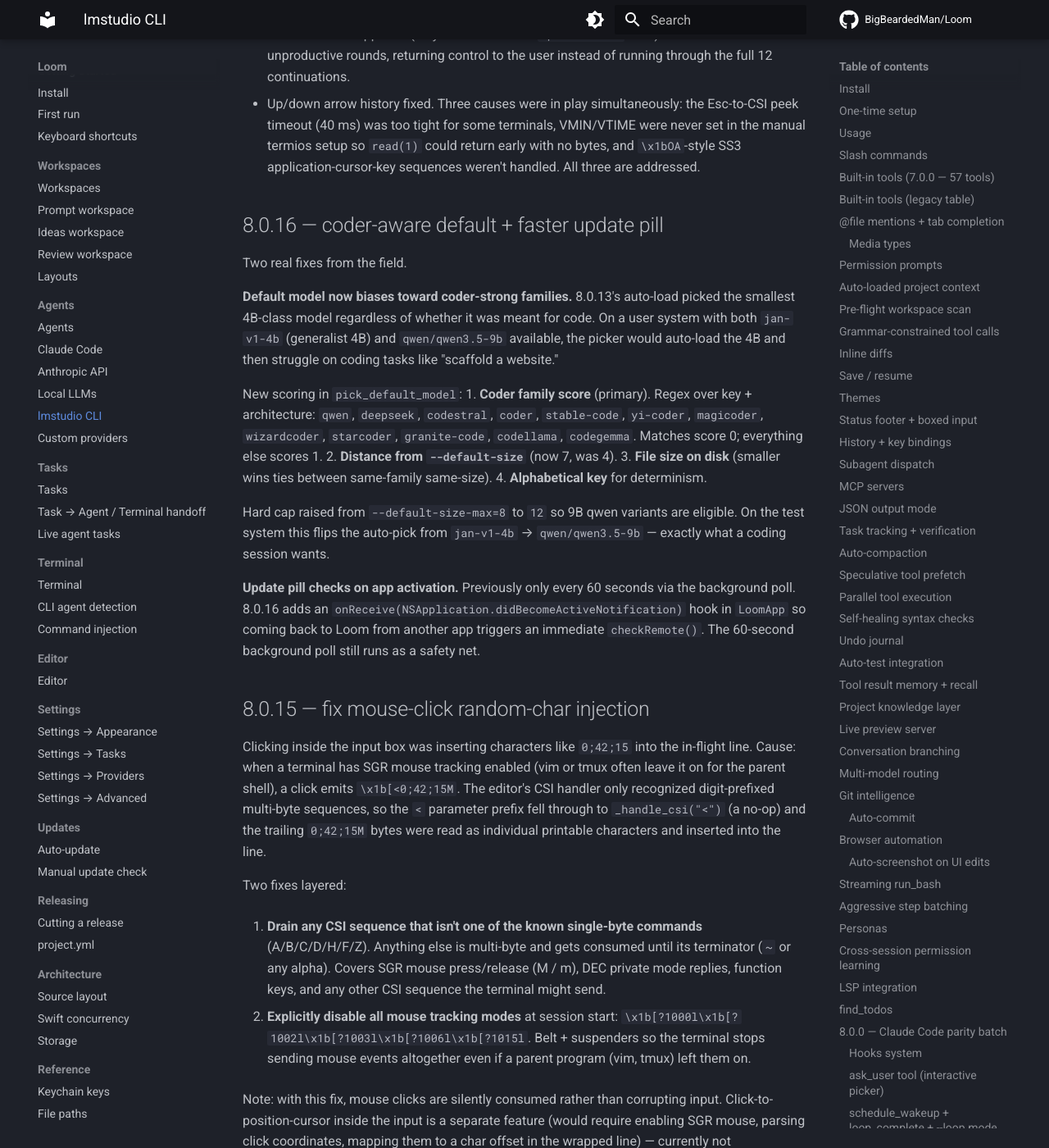
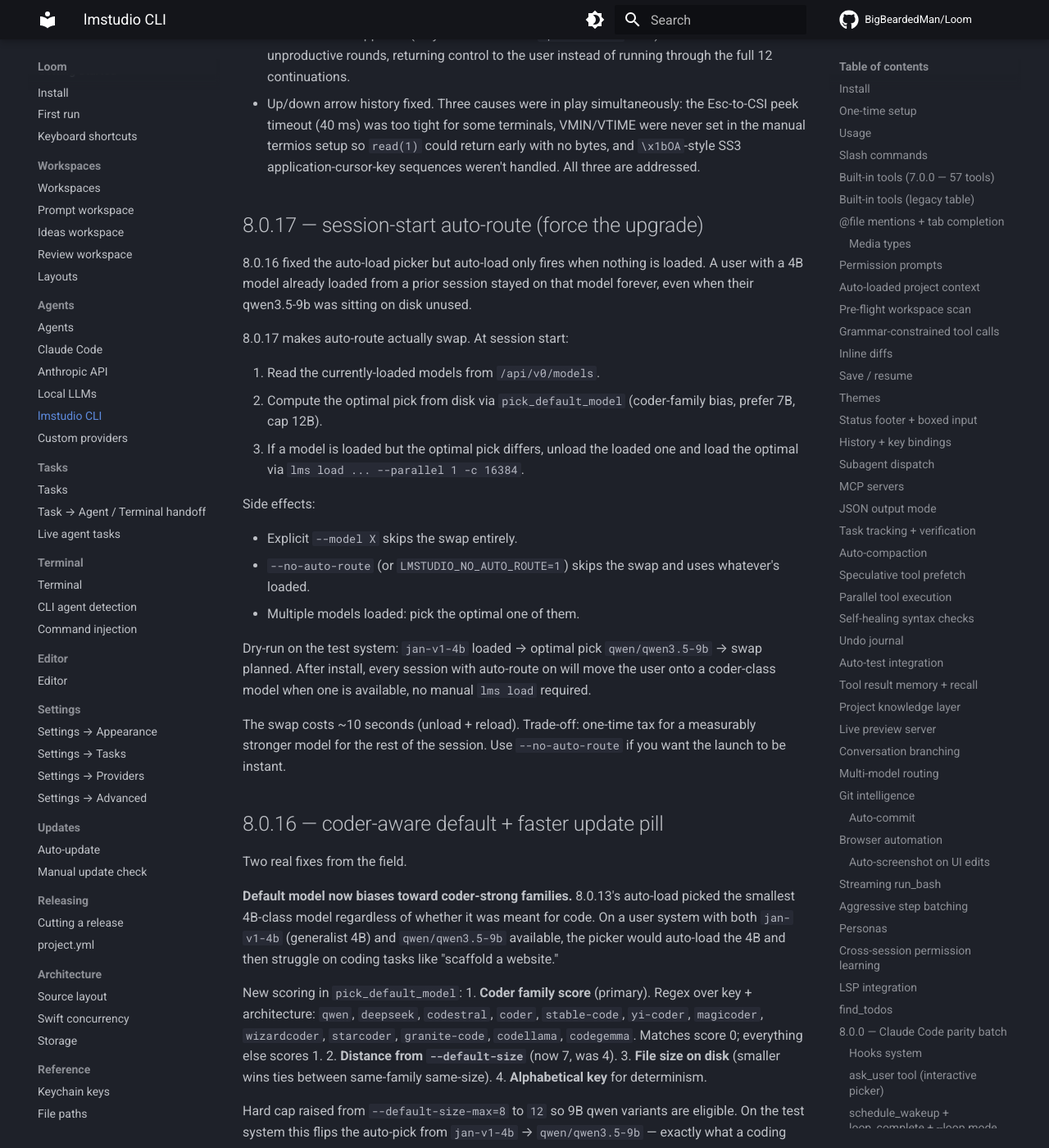
Before and after one commit to BigBeardedMan/Loom, an MkDocs documentation site: the page built from docs/agents/lmstudio-cli.md, in a window 1280 px wide and 1400 px high, scrolled down 23590 px. Shown: the whole window at 82% size. Built offline with MkDocs 1.6.1 and Material for MkDocs 9.7.7, drawn with Linux system fonts in a browser that asks for light colours; comment, search, counter and statistics services are not loaded.

Commit message:
lmstudio 8.0.17: session-start auto-route forces the upgrade
8.0.16 fixed the auto-load picker but auto-load only fires when
nothing is loaded. A user with a 4B model loaded from a prior
session stayed on it forever, even when a stronger qwen 9B was
sitting on disk unused. The user's complaint - "still using a
low-end model" - was exactly this case.

8.0.17 makes auto-route actually swap. At session start:
1. Read currently-loaded models.
2. Compute optimal pick from disk (pick_default_model with
   coder-family bias, prefer 7B, cap 12B).
3. If a model is loaded but optimal differs, unload the loaded
   one and load the optimal via `lms load --parallel 1 -c 16384`.

Side effects:
- --model X skips the swap (explicit user choice wins).
- --no-auto-route / LMSTUDIO_NO_AUTO_ROUTE=1 keeps the loaded
  model.
- Multiple loaded models: pick the optimal of them, no
  disambiguation needed.

Dry-run on test system: jan-v1-4b loaded -> qwen3.5-9b picked
-> swap planned. Costs ~10s unload+reload but gives a
meaningfully stronger model for the rest of the session.

Co-Authored-By: Claude Opus 4.7 <noreply@anthropic.com>

```diff
--- a/docs/agents/lmstudio-cli.md
+++ b/docs/agents/lmstudio-cli.md
@@ -651,6 +651,26 @@ General-purpose 3B–4B models will usually skip `update_tasks` or call it once
 - Zero-progress orchestrator guard. The continuation loop tracks consecutive turns where no real tool work happened (only narration + bare `update_tasks` calls) and breaks out after 2 unproductive rounds, returning control to the user instead of running through the full 12 continuations.
 - Up/down arrow history fixed. Three causes were in play simultaneously: the Esc-to-CSI peek timeout (40 ms) was too tight for some terminals, VMIN/VTIME were never set in the manual termios setup so `read(1)` could return early with no bytes, and `\x1bOA`-style SS3 application-cursor-key sequences weren't handled. All three are addressed.
 
+## 8.0.17 — session-start auto-route (force the upgrade)
+
+8.0.16 fixed the auto-load picker but auto-load only fires when nothing is loaded. A user with a 4B model already loaded from a prior session stayed on that model forever, even when their qwen3.5-9b was sitting on disk unused.
+
+8.0.17 makes auto-route actually swap. At session start:
+
+1. Read the currently-loaded models from `/api/v0/models`.
+2. Compute the optimal pick from disk via `pick_default_model` (coder-family bias, prefer 7B, cap 12B).
+3. If a model is loaded but the optimal pick differs, unload the loaded one and load the optimal via `lms load ... --parallel 1 -c 16384`.
+
+Side effects:
+
+- Explicit `--model X` skips the swap entirely.
+- `--no-auto-route` (or `LMSTUDIO_NO_AUTO_ROUTE=1`) skips the swap and uses whatever's loaded.
+- Multiple models loaded: pick the optimal one of them.
+
+Dry-run on the test system: `jan-v1-4b` loaded → optimal pick `qwen/qwen3.5-9b` → swap planned. After install, every session with auto-route on will move the user onto a coder-class model when one is available, no manual `lms load` required.
+
+The swap costs ~10 seconds (unload + reload). Trade-off: one-time tax for a measurably stronger model for the rest of the session. Use `--no-auto-route` if you want the launch to be instant.
+
 ## 8.0.16 — coder-aware default + faster update pill
 
 Two real fixes from the field.
--- a/project.yml
+++ b/project.yml
@@ -15,7 +15,7 @@ settings:
     # release, so the pill never shows a code lower than what's on main.
     # Bump this manually before each testing release; release-testing.sh
     # reads it back out and tags the GitHub pre-release `testing-<version>`.
-    MARKETING_VERSION: "8.0.16"
+    MARKETING_VERSION: "8.0.17"
     CURRENT_PROJECT_VERSION: "1"
     CODE_SIGN_STYLE: Manual
     CODE_SIGN_IDENTITY: "Loom Local Codesign"
```
Also changed, not shown: 1 other file.
